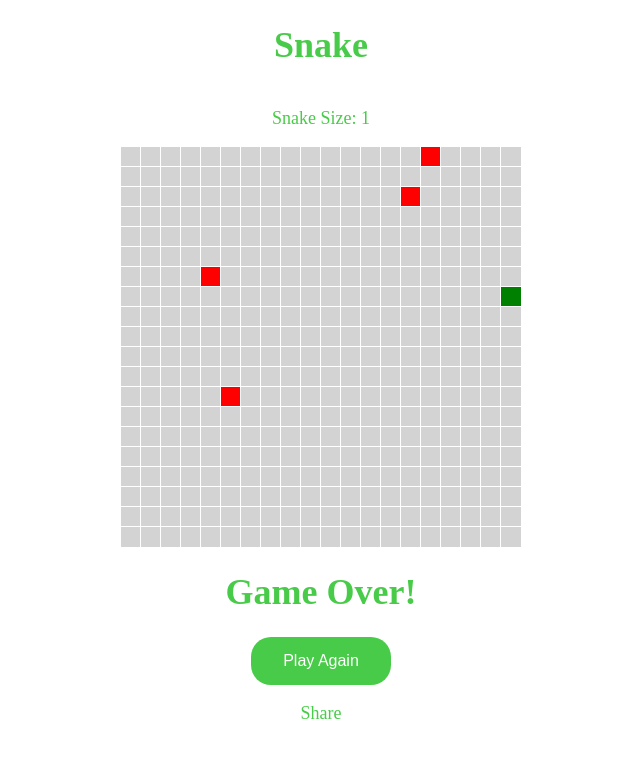
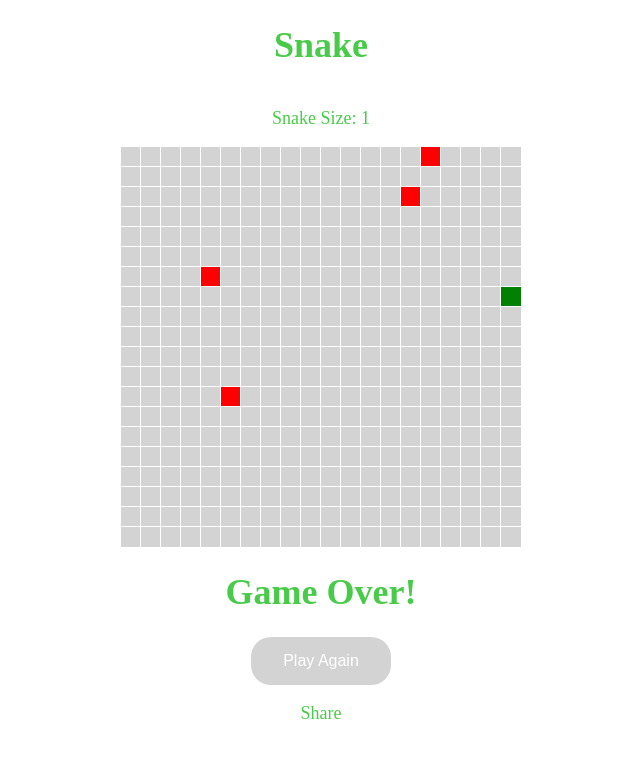
Before and after one commit to AndrewByerle/snake-game, a Vue app: page /game in a window 1280 px wide. Shown: the top 758 px of the page, without its empty margins (319-959 px from the left). Built offline with nearby package versions, Linux system fonts and the light colour scheme.

Commit message:
play again timeout

```diff
--- a/src/views/Game.vue
+++ b/src/views/Game.vue
@@ -12,6 +12,7 @@ const MIN_SNAKE_REFRESH_TIME = 50;
 const MIN_SNAKE_REFRESH_DECREASE = 20;
 const UPDATE_SNAKE_REFRESH_DECREASE = 100;
 const APPLE_GENERATION_TIMEOUT = 2000; // msec before next apple
+const PLAY_AGAIN_TIMEOUT = 2000;
 let board = ref<square[][]>([...Array(BOARD_SIZE)].map(() => [...Array(BOARD_SIZE)].map(() => 'open')));
 let snakeLocation: number[][] = [];
 let snakeDirection = ref<direction>('right');
@@ -20,6 +21,7 @@ let snakeRefreshTime = ref<number>(500); // msec for snake to update
 let lost = ref<boolean>(false);
 let snakeRefreshTimeDecrease = 200;
 let showCopied= ref<boolean>(false);
+let isPlayAgainDisabled = ref<boolean>(true);
 
 // Setup initial snake location
 const initialSnake: square = 'snake';
@@ -95,8 +97,13 @@ const moveSnake = (x: number, y: number) => {
     snakeLocation.push([i + y, j + x])
 }
 
+const enablePlayAgain = () => {
+    isPlayAgainDisabled.value = false;
+}
+
 const gameState = () => {
     if (lost.value === true) {
+        setTimeout(enablePlayAgain, 2000)
         return
     }
     continuousMovement()
@@ -186,8 +193,7 @@ const shareResults = async () => {
     for (let i=0; i<snakeSize.value; i++){
         shareText += '🟩';
     }
-    setTimeout(removeCopiedIcon, 2000);
-    console.log(showCopied)
+    setTimeout(removeCopiedIcon, PLAY_AGAIN_TIMEOUT);
     try {
         await navigator.clipboard.writeText(shareText);
     } catch ($e) {
@@ -225,7 +231,7 @@ const test = () => {
                 Game Over!
             </h1>
             <div class="again">
-                <button @click="replay" class="button">
+                <button @click="replay" class="button" :class="{ greyedOut: isPlayAgainDisabled }" :disabled="isPlayAgainDisabled">
                     Play Again
                 </button>
             </div>
@@ -298,7 +304,6 @@ const test = () => {
 }
 
 .copied{
-    /* padding-bottom: 20em; */
     position: relative;
     top: -30px;
     color: black;
@@ -321,6 +326,10 @@ const test = () => {
     display: inline-block;
     border-radius: 20px;
     font-size: 16px;
+}
+
+.greyedOut {
+    background-color: lightGrey;
 }
 
 .again {
```
